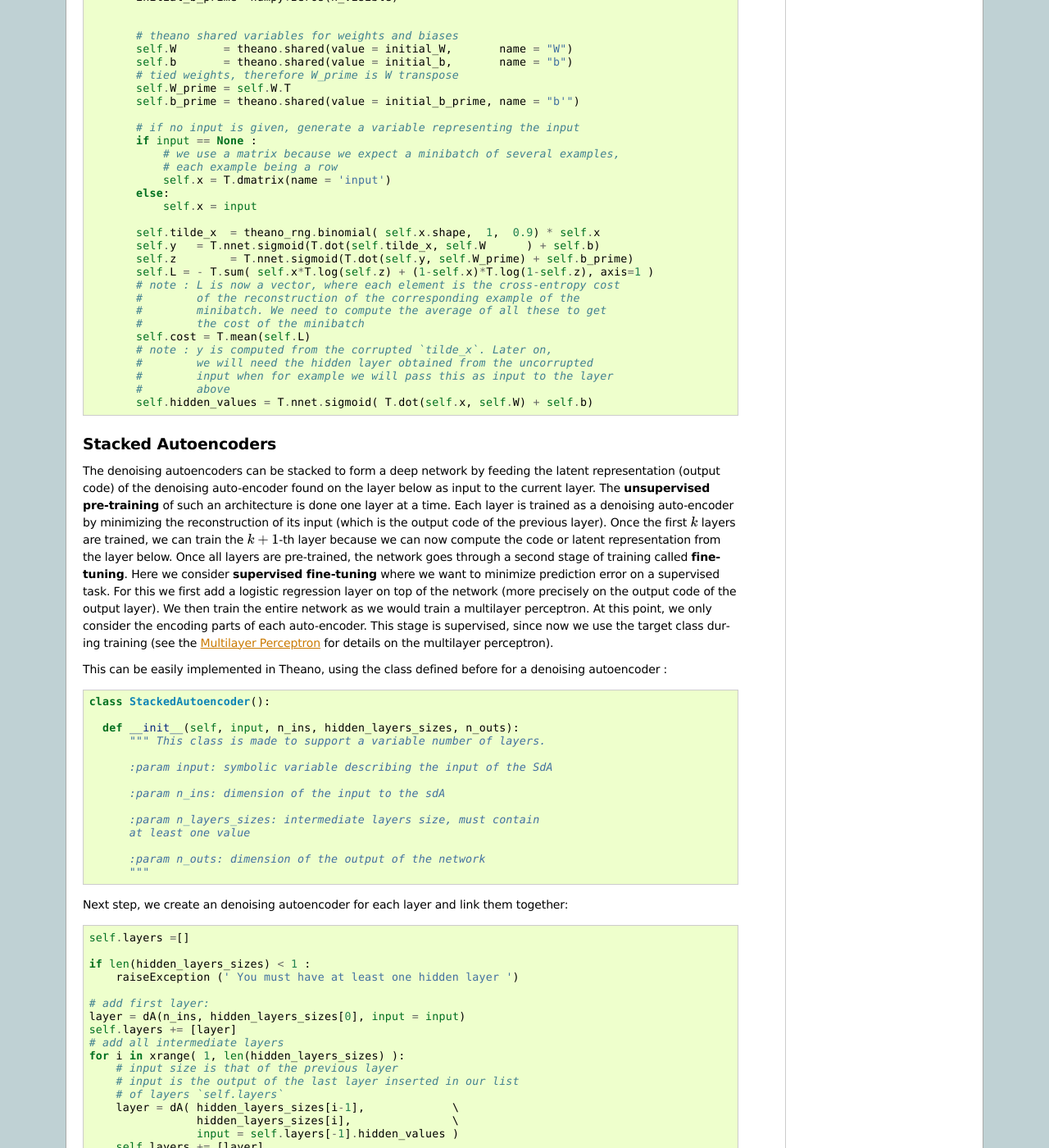
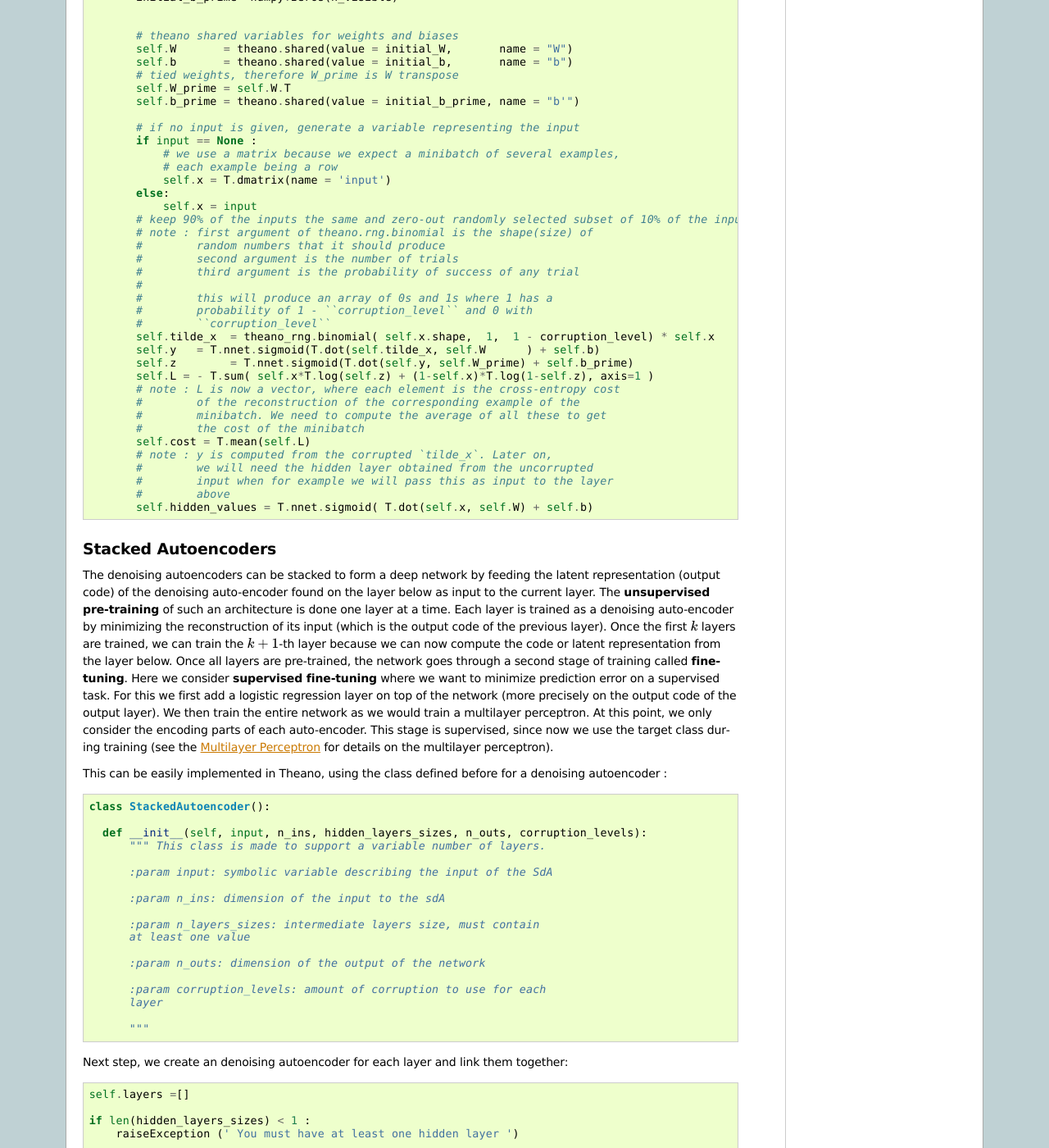
Before and after one commit to lisa-lab/DeepLearningTutorials, a Sphinx documentation site: the page built from doc/SdA.txt, in a window 1280 px wide and 1400 px high, scrolled down 3546 px. Shown: the whole window at 82% size. Built offline with Sphinx 7.4.7, drawn with Linux system fonts in a browser that asks for light colours; formulas are drawn with MathJax 3; pages that are not in the unit, such as notebooks, are missing from menus; some of the changed text lies outside the part shown.

Commit message:
added some results ; they should be improved though (1.6% testing error)

```diff
--- a/doc/SdA.txt
+++ b/doc/SdA.txt
@@ -253,7 +253,7 @@
 
    class dA(object):
 
-       def __init__(self, n_visible= 784, n_hidden= 500, input= None):
+       def __init__(self, n_visible= 784, n_hidden= 500, input= None, corruption_level = 0.1):
 
           self.n_visible = n_visible
           self.n_hidden  = n_hidden
@@ -289,8 +289,16 @@
               self.x = T.dmatrix(name = 'input')
           else:
               self.x = input
-
-          self.tilde_x  = theano_rng.binomial( self.x.shape,  1,  0.9) * self.x
+          # keep 90% of the inputs the same and zero-out randomly selected subset of 10% of the inputs
+          # note : first argument of theano.rng.binomial is the shape(size) of
+          #        random numbers that it should produce
+          #        second argument is the number of trials
+          #        third argument is the probability of success of any trial
+          #
+          #        this will produce an array of 0s and 1s where 1 has a
+          #        probability of 1 - ``corruption_level`` and 0 with
+          #        ``corruption_level``
+          self.tilde_x  = theano_rng.binomial( self.x.shape,  1,  1 - corruption_level) * self.x
           self.y   = T.nnet.sigmoid(T.dot(self.tilde_x, self.W      ) + self.b)
           self.z        = T.nnet.sigmoid(T.dot(self.y, self.W_prime) + self.b_prime)
           self.L = - T.sum( self.x*T.log(self.z) + (1-self.x)*T.log(1-self.z), axis=1 )
@@ -341,7 +349,7 @@
 
   class StackedAutoencoder():
 
-    def __init__(self, input, n_ins, hidden_layers_sizes, n_outs):
+    def __init__(self, input, n_ins, hidden_layers_sizes, n_outs, corruption_levels):
         """ This class is made to support a variable number of layers.
 
         :param input: symbolic variable describing the input of the SdA
@@ -352,6 +360,10 @@
         at least one value
 
         :param n_outs: dimension of the output of the network
+
+        :param corruption_levels: amount of corruption to use for each
+        layer
+
         """
 
 Next step, we create an denoising autoencoder for each layer and link them
@@ -365,7 +377,8 @@
             raiseException (' You must have at least one hidden layer ')
 
         # add first layer:
-        layer = dA(n_ins, hidden_layers_sizes[0], input = input)
+        layer = dA(n_ins, hidden_layers_sizes[0], input = input, \
+                   corruption_level = corruption_levels[0])
         self.layers += [layer]
         # add all intermediate layers
         for i in xrange( 1, len(hidden_layers_sizes) ):
@@ -374,7 +387,8 @@
             # of layers `self.layers`
             layer = dA( hidden_layers_sizes[i-1],             \
                         hidden_layers_sizes[i],               \
-                        input = self.layers[-1].hidden_values )
+                        input = self.layers[-1].hidden_values,\
+                        corruption_level = corruption_levels[i])
             self.layers += [layer]
 
 
@@ -532,11 +546,18 @@
 Running the Code
 ++++++++++++++++
 
-pretraining duration : 79.4971 minutes
+The user can run the code by calling:
 
+.. code-block:: bash
 
-282.195 min , 144epochs 1.36 validation , 1.6 test
-TODO
+  python code/SdA.py
+
+By default the code runs 15 pre-training epochs for each layer, with
+a corruption level of 0.1 and a learning rate of 0.1. Pre-training takes
+79.4971 minutes. Fine-tuning is completed after 144 epochs in 282.195
+minutes and results  in a validation score of 1.36 %, with a test
+performace of 1.6 %.
+
 
 References
 ++++++++++
```
Also changed, not shown: other parts of doc/SdA.txt (+1 -1 lines).
